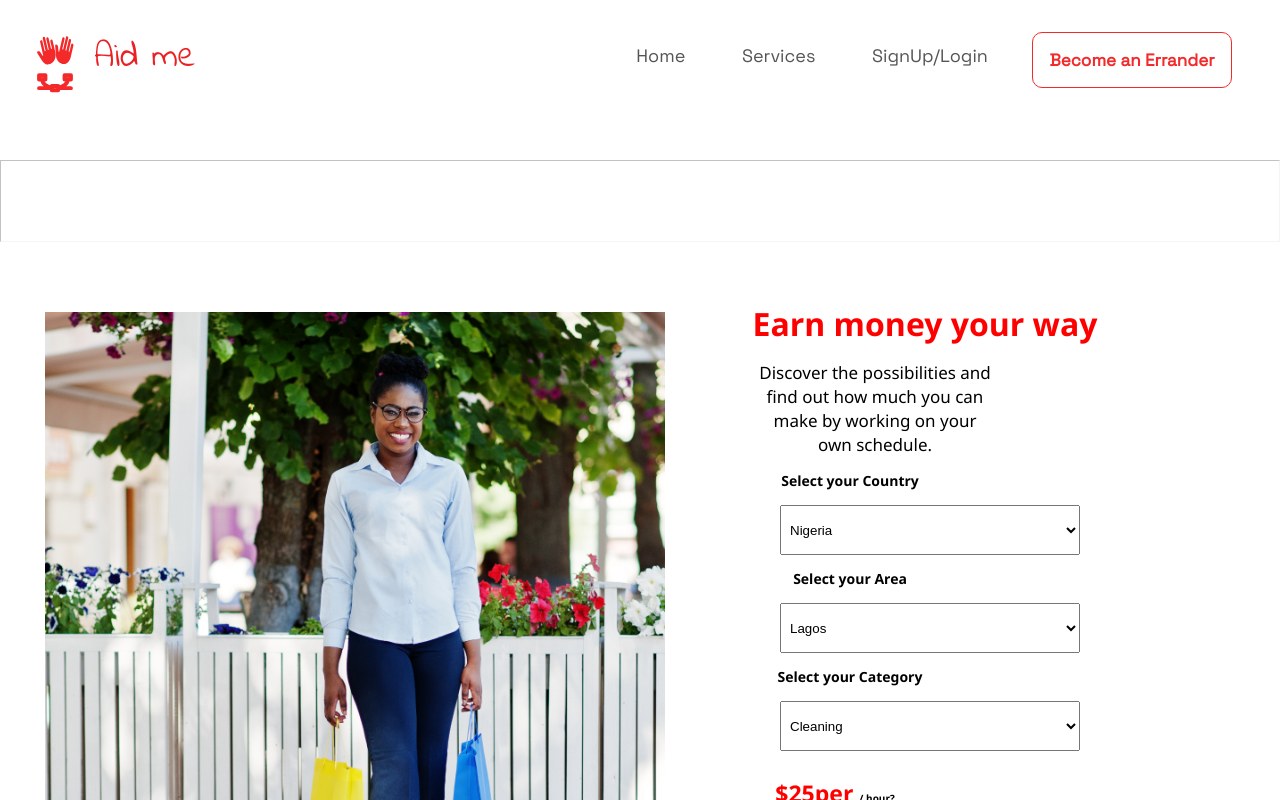
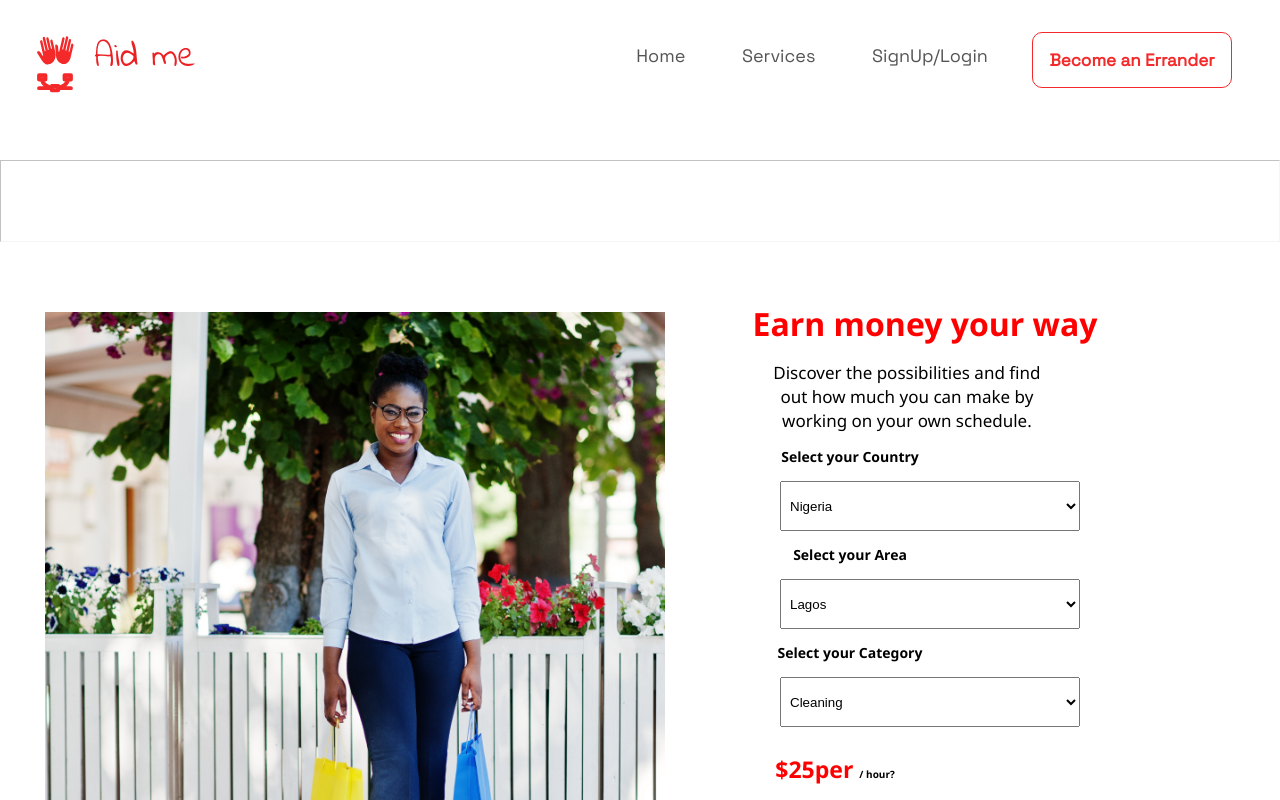
Before and after one commit to joestaxk/Aidme-hosted, a React (Vite) app: page /errander-signup in a window 1280 px wide. Built offline with nearby package versions, Linux system fonts and the light colour scheme.

Commit message:
'Services-section-updated'

```diff
--- a/src/pages/Errander/Errander.jsx
+++ b/src/pages/Errander/Errander.jsx
@@ -51,8 +51,8 @@ const Errander = ({
         <div>
           <h2 className="earn">Earn money your way</h2>
           <p className="discover">
-            Discover the possibilities and <br /> find out how much you can{" "}
-            <br /> make by working on your <br /> own schedule.
+            Discover the possibilities and  find out how much you can{" "}
+            make by working on your  own schedule.
           </p>
           <h5>Select your Country</h5>
           <select value="">
--- a/src/pages/Errander/errand.css
+++ b/src/pages/Errander/errand.css
@@ -26,8 +26,9 @@ hr {
     font-family: 'Segoe UI', Tahoma, Geneva, Verdana, sans-serif;
     padding-top: 25px;
     position: relative;
-    margin-left: -150px;
-    font-weight: 400;
+    margin-left: 7.7em;
+    font-weight: 500;
+    width: 16em;
 
 }
 .xl-x div h5 {
--- a/src/pages/Home/Home.scss
+++ b/src/pages/Home/Home.scss
@@ -72,7 +72,7 @@
       h1 {
         text-align: start;
         font-weight: 700;
-        font-size: 25px;
+        font-size: 28px;
         // line-height: 34px;
         letter-spacing: 0.08em;
         margin-bottom: 0.75rem;
--- a/src/pages/Signup/Signup.scss
+++ b/src/pages/Signup/Signup.scss
@@ -19,7 +19,7 @@
       width: 61px;
     }
     h1 {
-      font-size: 40px;
+      font-size: 30px;
       font-family: "Inter", sans-serif;
     }
     p {
```
